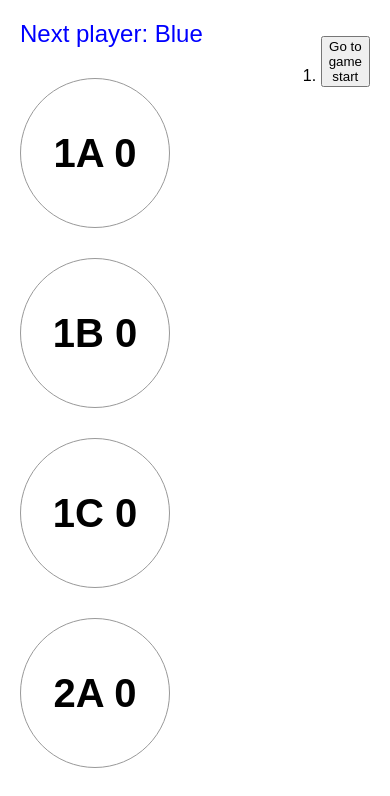
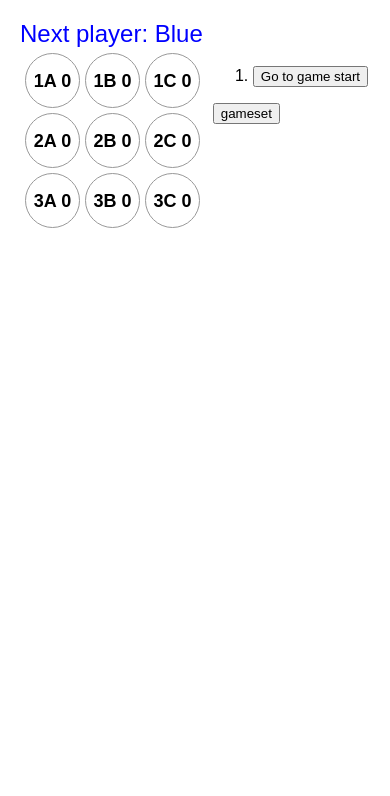
Before and after one commit to Ttanaka-0966/ttanaka-0966.github.io, a React (Vite) app in the folder BingoApp_typescript/: page / in a window 390 px wide. Shown: the top 796 px of the page. Built offline with nearby package versions, Linux system fonts and the light colour scheme.

Commit message:
react-responsive実装

```diff
--- a/BingoApp_typescript/package.json
+++ b/BingoApp_typescript/package.json
@@ -11,13 +11,16 @@
 		"format": "biome format ."
 	},
 	"dependencies": {
+		"install": "^0.13.0",
 		"react": "^19.1.0",
-		"react-dom": "^19.1.0"
+		"react-dom": "^19.1.0",
+		"react-responsive": "^10.0.1"
 	},
 	"devDependencies": {
 		"@biomejs/biome": "1.9.4",
 		"@types/react": "^19.1.2",
 		"@types/react-dom": "^19.1.2",
+		"@types/react-responsive": "^8.0.8",
 		"@vitejs/plugin-react": "^4.4.1",
 		"typescript": "~5.8.3",
 		"vite": "^6.3.5"
--- a/BingoApp_typescript/src/App.tsx
+++ b/BingoApp_typescript/src/App.tsx
@@ -1,4 +1,15 @@
 import { useState } from "react";
+import { useEffect } from "react";
+
+import { useMediaQuery } from 'react-responsive'
+const Desktop = ({ children }: { children: React.ReactNode }) => {
+  const isDesktop = useMediaQuery({ minWidth: 768 })
+  return isDesktop ? children : null
+}
+const Mobile = ({ children}: { children: React.ReactNode }) => {
+  const isMobile = useMediaQuery({ maxWidth: 767 })
+  return isMobile ? children : null
+}
 
 interface SquareProps {
 	spot: number;
@@ -165,7 +176,7 @@ function Board({
 	);
 }
 
-export default function Game() {
+function Game({ gameset }: { gameset: () => void }) {
 	const [historyB, setHistoryB] = useState<number[][]>([Array(9).fill(null)]);
 	const [historyR, setHistoryR] = useState<number[][]>([Array(9).fill(null)]);
 	const [currentMoveB, setCurrentMoveB] = useState(0);
@@ -189,15 +200,17 @@ export default function Game() {
 	}
 
 	const moves = historyB.map((_squares, move = currentMoveB + currentMoveR) => {
-		const move_ = move;
 		let description: string;
-		if (move > 0) {
+		if (move > 0 && move < 40) {
 			description = `Go to move #${move}`;
+		} else if (move === 0) {
+			description = "Go to game start";
 		} else {
-			description = "Go to game start";
+			description = "Go to game end";
+			gameset();
 		}
 		return (
-			<li key={move_}>
+			<li key={description}>
 				<button type="button" onClick={() => jumpTo(move)}>
 					{description}
 				</button>
@@ -205,9 +218,21 @@ export default function Game() {
 		);
 	});
 
+	const winner = calculateWinner(
+		currentSquaresB,
+		currentSquaresR,
+		(currentMoveB + currentMoveR) / 2,
+	);
+
+	useEffect(() => {
+		if (winner) {
+			gameset();
+		}
+	}, [winner, gameset]);
+
 	return (
 		<div className="game">
-			<div className="game-board">
+			<div>
 				<Board
 					BlueIsNext={BlueIsNext}
 					squaresB={currentSquaresB}
@@ -218,6 +243,9 @@ export default function Game() {
 			</div>
 			<div className="game-info">
 				<ol>{moves}</ol>
+				<button type="button" onClick={() => gameset()}>
+					gameset
+				</button>
 			</div>
 		</div>
 	);
@@ -273,3 +301,57 @@ function calculateWinner(squaresB: number[], squaresR: number[], move: number) {
 	}
 	return null;
 }
+
+interface ResultProps {
+	winner: string | null;
+	winningpoints: number;
+	Restart: () => void;
+}
+
+function Result({ winner, winningpoints, Restart }: ResultProps) {
+	let resultColor:string|null;
+	switch(winner){
+		case "Blue":
+			resultColor = "font-Blue";
+			break;
+		case "Red":
+			resultColor = "font-Red";
+			break;
+		default:
+			resultColor = "";
+			break;
+	}
+		return (
+		<div className="result">
+			<div className={resultColor}>{winner} wins! Winning:{winningpoints}</div>
+			<button type="button" onClick={Restart}>
+				{"Restart"}
+			</button>
+		</div>
+	);
+}
+
+export default function PageswitchWrapper() {
+	const [page, setPage] = useState(true);
+
+	return (
+		<>
+			{page ? (
+				<>
+					<Desktop>
+						<div className="desktop">
+						<Game gameset={() => setPage(false)} />
+							</div>
+					</Desktop>
+					<Mobile>
+						<div className="mobile">
+							<Game gameset={() => setPage(false)} />
+						</div>
+					</Mobile>
+				</>
+			) : (
+				<Result winner={'Blue'} winningpoints={1} Restart={() => setPage(true)} />
+			)}
+		</>
+	);
+}
--- a/BingoApp_typescript/src/index.css
+++ b/BingoApp_typescript/src/index.css
@@ -50,12 +50,6 @@ ul {
 	box-sizing: border-box;
 }
 
-body {
-	font-family: sans-serif;
-	margin: 20px;
-	padding: 0;
-}
-
 .square {
 	background: #fff;
 	border: 1px solid #999;
@@ -64,7 +58,7 @@ body {
 	font-weight: bold;
 	line-height: 34px;
 	height: 150px;
-	margin-right: 30px;
+	margin-left: 30px;
 	margin-top: 30px;
 	padding: 0;
 	text-align: center;
@@ -89,7 +83,7 @@ body {
 }
 
 .game-info {
-	margin-left: 10px;
+	margin-left: 20px;
 	margin-top: 0px;
 	margin-bottom: 0px;
 }
@@ -109,3 +103,30 @@ body {
 .font-Red {
 	color: red;
 }
+.result {
+	text-align: center;
+	font-size: 48px;
+	margin-top: 20px;
+	margin-left: 30px;
+	margin-right: 50px;
+}
+.desktop{
+ .square{
+  width: 150px;
+  height: 150px;
+ }
+}
+.mobile{
+	.square{
+	  margin-left: 5px;
+	  margin-top: 5px;
+	  width: 55px;
+	  height: 55px;
+	  font-size: 18px;
+	  line-height: 18px;
+	 }
+	 .game-info{
+		margin-left: 10px;
+		margin-top: 30px;
+	 }
+}
```
Also changed, not shown: 1 other file (tests, documents, lock files or other folders).
